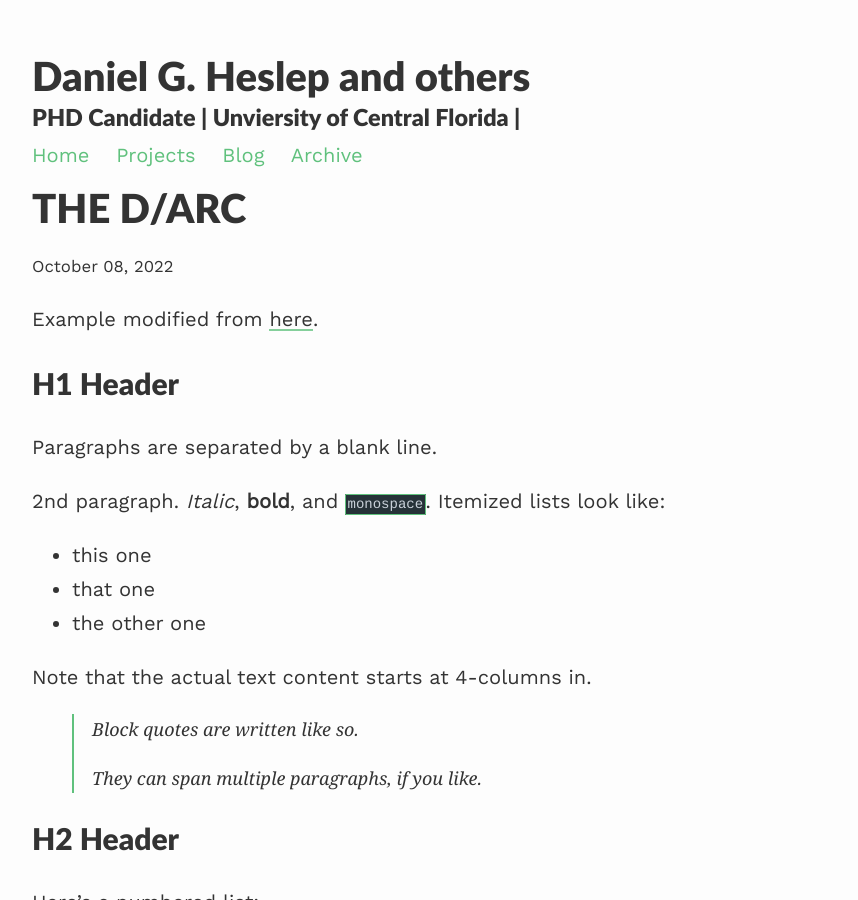
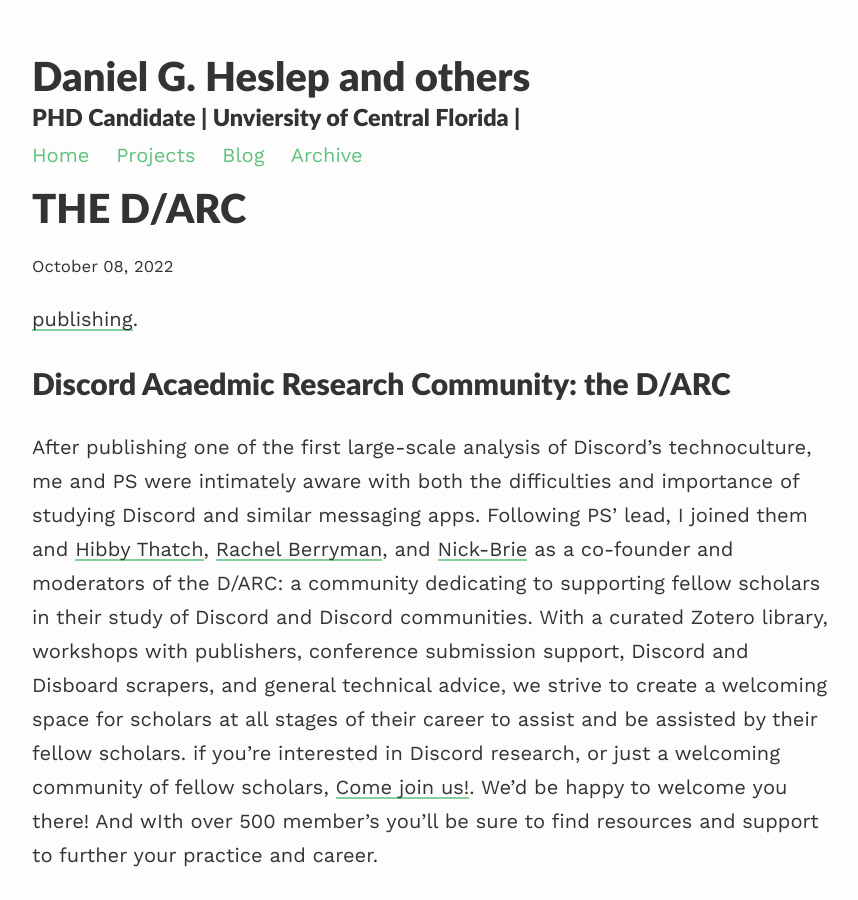
Before and after one commit to CreativeKenning/gradsitedemo, a Jekyll site: the page built from _projects/DARC.md, in a window 1280 px wide and 900 px high. Shown: the whole window, without its empty margins (208-1066 px from the left). Built offline with Jekyll 4.4.1, drawn with Linux system fonts in a browser that asks for light colours; nearby versions of some CDN libraries; formulas are drawn with MathJax 3; some of the changed text lies outside the part shown.

Commit message:
ADded info for darc and founders

```diff
--- a/_projects/DARC.md
+++ b/_projects/DARC.md
@@ -4,139 +4,9 @@ title: THE D/ARC
 description: Discord Academic Research Community
 ---
 
-Example modified from [here](http://www.unexpected-vortices.com/sw/rippledoc/quick-markdown-example.html){:target="_blank"}.
+[publishing](https://mobatta2.github.io/gradsitedemo/projects/mappingdiscordsdarkside/){:target="_blank"}.
 
-H1 Header
+Discord Acaedmic Research Community: the D/ARC
 ============
 
-Paragraphs are separated by a blank line.
-
-2nd paragraph. *Italic*, **bold**, and `monospace`. Itemized lists
-look like:
-
-  * this one
-  * that one
-  * the other one
-
-Note that the actual text
-content starts at 4-columns in.
-
-> Block quotes are
-> written like so.
->
-> They can span multiple paragraphs,
-> if you like.
-
-
-H2 Header
-------------
-
-Here's a numbered list:
-
- 1. first item
- 2. second item
- 3. third item
-
-Note again how the actual text starts at 4 columns in (4 characters
-from the left side). Here's a code sample:
-
-    # Let me re-iterate ...
-    for i in 1 .. 10 { do-something(i) }
-
-As you probably guessed, indented 4 spaces. By the way, instead of
-indenting the block, you can use delimited blocks, if you like:
-
-~~~
-define foobar() {
-    print "Welcome to flavor country!";
-}
-~~~
-
-(which makes copying & pasting easier). You can optionally mark the
-delimited block for Pandoc to syntax highlight it by specifying the languagae after the start of a block (e.g. `~~~python`) which would look like :
-
-~~~python
-import time
-# Quick, count to ten!
-for i in range(10):
-    # (but not *too* quick)
-    time.sleep(0.5)
-    print(i)
-~~~
-
-### An H3 header ###
-
-Now a nested list:
-
- 1. First, get these ingredients:
-
-      * carrots
-      * celery
-      * lentils
-
- 2. Boil some water.
-
- 3. Dump everything in the pot and follow
-    this algorithm:
-
-        find wooden spoon
-        uncover pot
-        stir
-        cover pot
-        balance wooden spoon precariously on pot handle
-        wait 10 minutes
-        goto first step (or shut off burner when done)
-
-    Do not bump wooden spoon or it will fall.
-
-Notice again how text always lines up on 4-space indents (including
-that last line which continues item 3 above).
-
-Here's a footnote [^1].
-
-[^1]: Some footnote text.
-
-Tables can look like this:
-
-| Header 1 | Header 2                   | Header 3 |
-|:--------:|:--------------------------:|:--------:|
-| data1a   | Data is longer than header | 1        |
-| d1b      | add a cell                 |          |
-| lorem    | ipsum                      | 3        |
-|          | empty outside cells        |          |
-| skip     |                            | 5        |
-| six      | Morbi purus                | 6        |
-
-
-A horizontal rule follows.
-
-***
-
-Here's a definition list:
-
-apples
-  : Good for making applesauce.
-
-oranges
-  : Citrus!
-
-tomatoes
-  : There's no "e" in tomatoe.
-
-Again, text is indented 4 spaces. (Put a blank line between each
-term and  its definition to spread things out more.)
-
-Here's a "line block" (note how whitespace is honored):
-
-| Line one
-|   Line too
-| Line tree
-
-and images can be specified like so:
-
-![example image](https://images.unsplash.com/photo-1488190211105-8b0e65b80b4e?w=300&h=300&fit=crop "An exemplary image")
-
-Inline math equation: $\omega = d\phi / dt$. Display
-math should get its own line like so:
-
-$$I = \int \rho R^{2} dV$$
+After publishing one of the first large-scale analysis of Discord's technoculture, me and PS were intimately aware with both the difficulties and importance of studying Discord and similar messaging apps. Following PS' lead, I joined them and [Hibby Thatch](https://www.hibbythach.com/), [Rachel Berryman](https://rachelberryman.com/research/phd), and [Nick-Brie](https://cla.umn.edu/about/directory/profile/guarr003) as a co-founder and moderators of the D/ARC: a community dedicating to supporting fellow scholars in their study of Discord and Discord communities. With a curated Zotero library, workshops with publishers, conference submission support, Discord and Disboard scrapers, and general technical advice, we strive to create a welcoming space for scholars at all stages of their career to assist and be assisted by their fellow scholars. if you're interested in Discord research, or just a welcoming community of fellow scholars, [Come join us!](http://darcmode.org/). We'd be happy to welcome you there! And wIth over 500 member's you'll be sure to find resources and support to further your practice and career.
```
Also changed, not shown: _projects/MappingDiscordsDarkside.md (+3 -4 lines).
